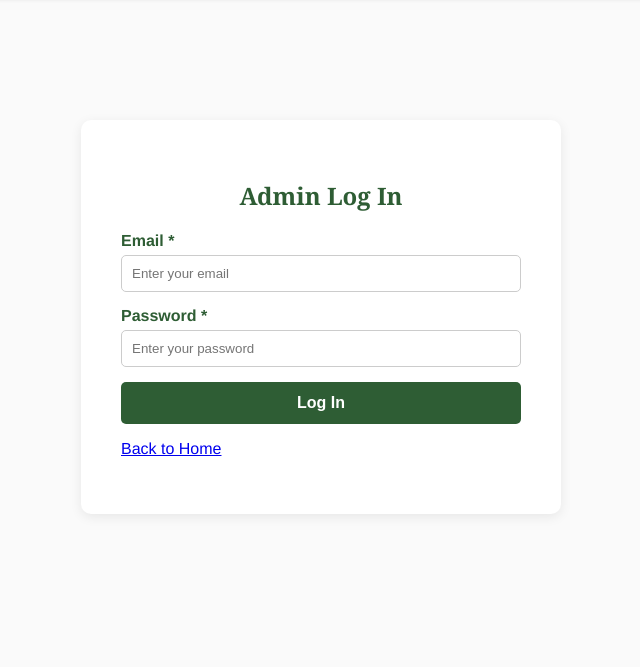
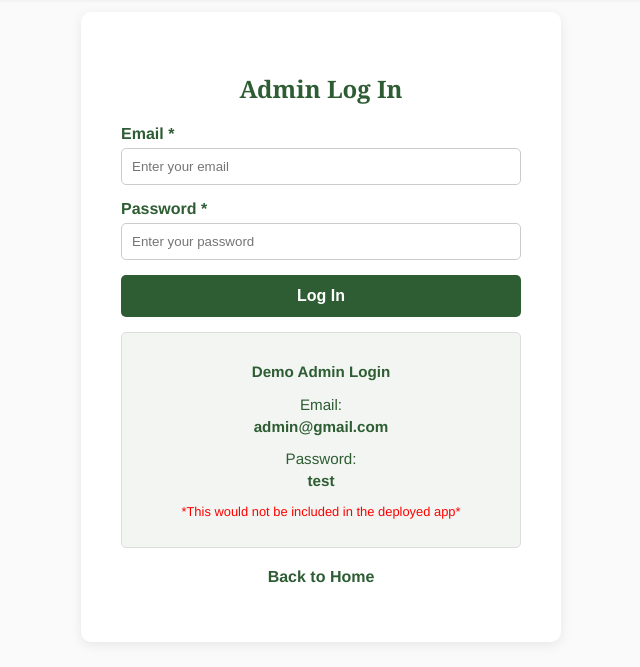
Before and after one commit to drewhy98/cloudshop-new, a PHP site: page /admin_login.php in a window 1280 px wide. Shown: the part 133-800 px from the top of the page, without its empty margins (319-959 px from the left). Run offline with PHP 8.4, Linux system fonts and the light colour scheme.

Commit message:
Update admin_login.php

```diff
--- a/admin_login.php
+++ b/admin_login.php
@@ -16,7 +16,6 @@
       flex-direction: column;
     }
 
-    /* Header */
     .header {
       background-color: #ffffff;
       color: #2e5d34;
@@ -40,7 +39,6 @@
       margin-top: 5px;
     }
 
-    /* Form */
     .login-form {
       background: white;
       padding: 40px;
@@ -48,7 +46,7 @@
       box-shadow: 0 3px 12px rgba(0, 0, 0, 0.08);
       width: 100%;
       max-width: 400px;
-      margin-top: 100px;
+      margin-top: 120px;
     }
 
     h2 {
@@ -119,6 +117,22 @@
     .links a:hover {
       text-decoration: underline;
     }
+
+    .demo-credentials {
+      background-color: #f2f5f1;
+      border: 1px solid #ddd;
+      padding: 15px;
+      margin-top: 15px;
+      border-radius: 5px;
+      text-align: center;
+      font-size: 0.95em;
+      color: #2e5d34;
+    }
+
+    .demo-credentials strong {
+      display: block;
+      margin-top: 5px;
+    }
   </style>
 </head>
 <body>
@@ -150,8 +164,15 @@
 
       <input type="submit" class="btn" value="Log In">
     </form>
-      <p><a href="index.php">Back to Home</a></p>
+
+    <div class="demo-credentials">
+      <p><strong>Demo Admin Login</strong></p>
+      <p>Email: <strong>admin@gmail.com</strong></p>
+      <p>Password: <strong>test</strong></p>
+      <p style="font-size:0.85em; color:red;">*This would not be included in the deployed app*</p>
     </div>
+
+    <p class="links"><a href="index.php">Back to Home</a></p>
   </div>
 
 </body>
```
